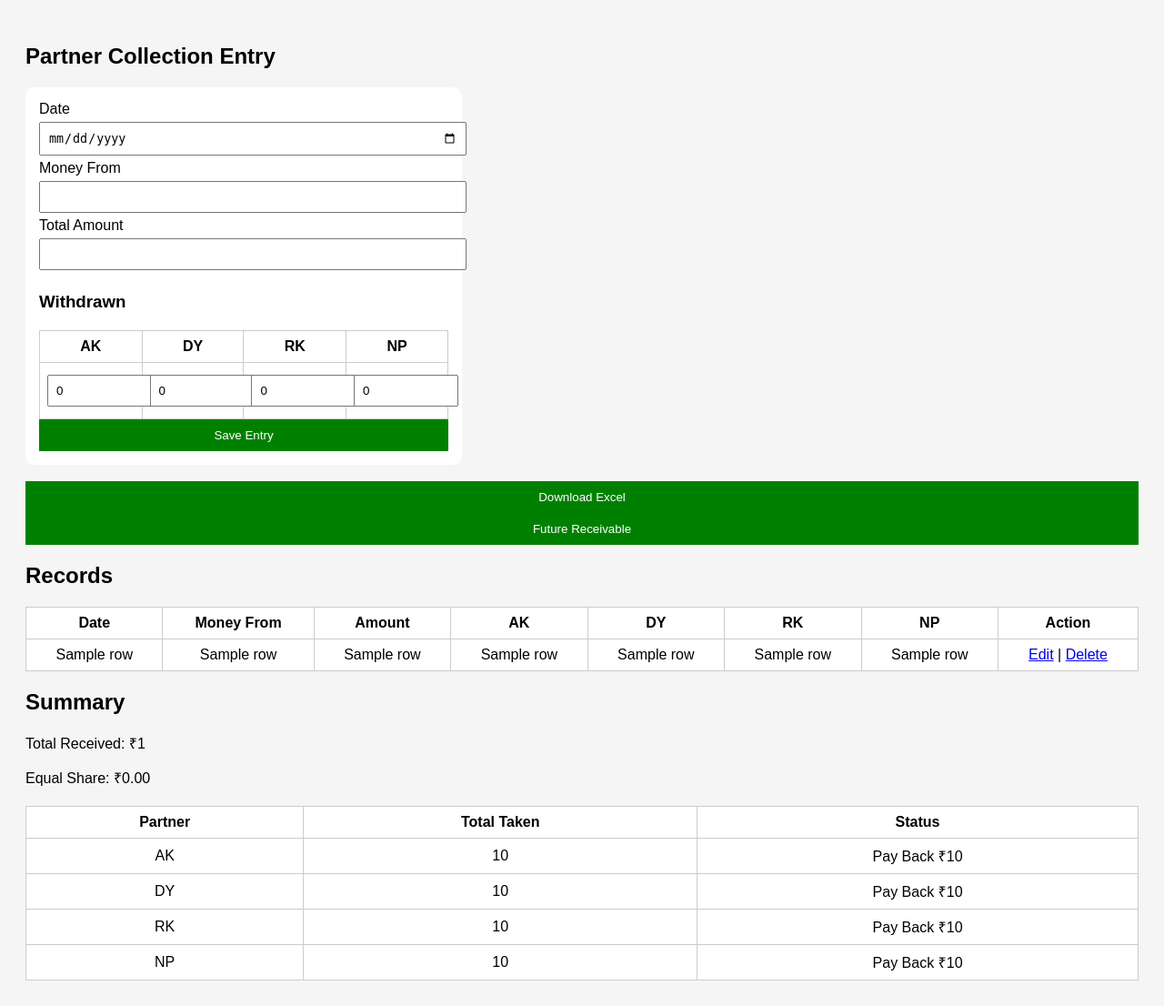
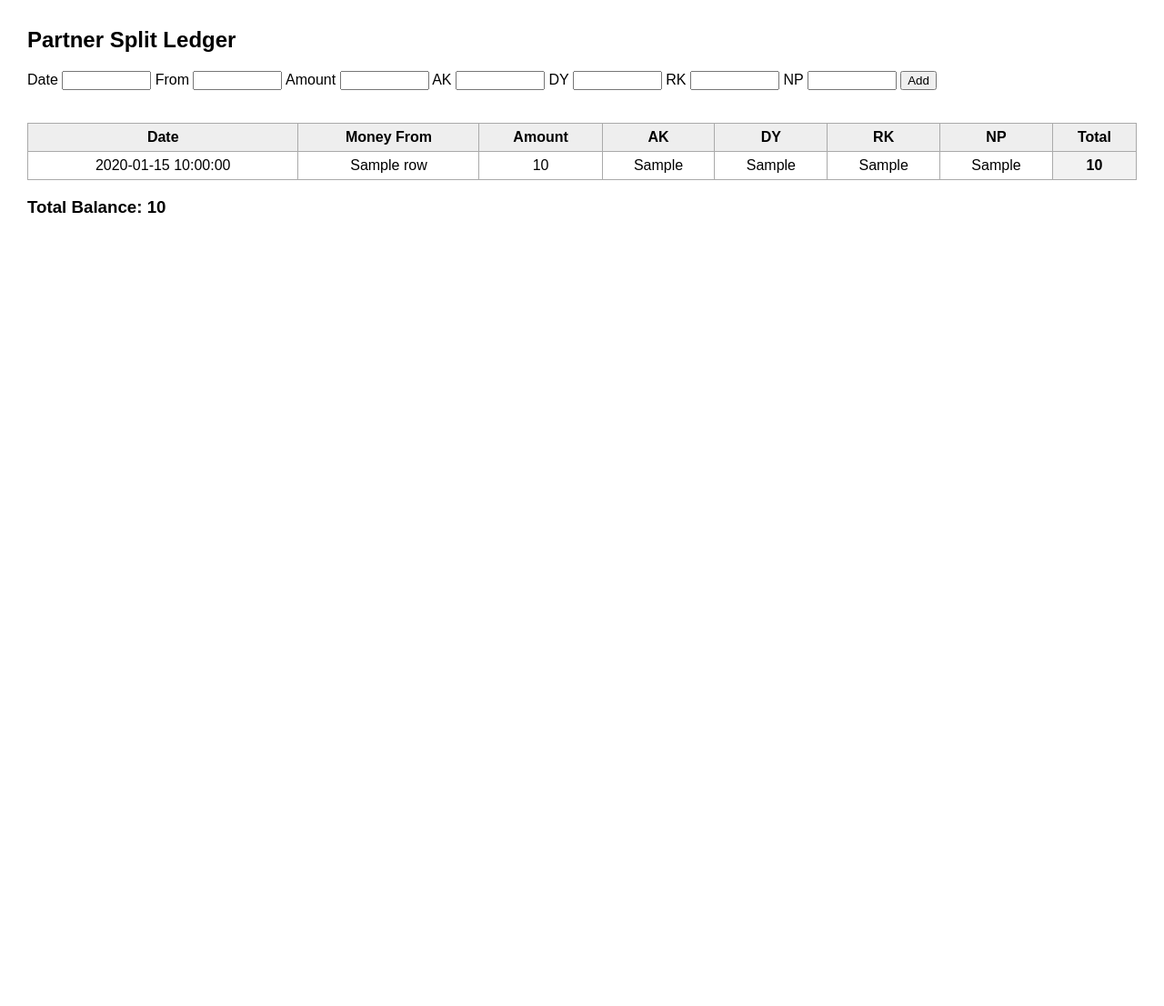
Before and after one commit to avinash4211-sys/MASTI, a Flask app: template templates/index.html in a window 1280 px wide. Shown: the whole page at 91% size. After the commit the page ends 234 px from the top, so only its background shows below. Run offline with Flask 3, Linux system fonts and the light colour scheme; the template is opened without the code that fills it: most values are stand-ins (such as "Sample title", 1, 10 or a date in 2020); some libraries are stand-ins or nearby versions.

Commit message:
fix full template

```diff
--- a/templates/index.html
+++ b/templates/index.html
@@ -1,92 +1,64 @@
 <!DOCTYPE html>
+
 <html>
 <head>
     <title>Partner Ledger</title>
     <style>
-        body{font-family:Arial;background:#f5f5f5;padding:20px}
-        .box{background:white;padding:15px;border-radius:10px;width:450px}
-        input{width:100%;padding:8px;margin:5px 0}
-        button{padding:10px;background:green;color:white;border:none;width:100%}
-        table{margin-top:20px;border-collapse:collapse;width:100%;background:white}
-        th,td{border:1px solid #ccc;padding:8px;text-align:center}
+        body { font-family: Arial; margin: 30px; }
+        table { border-collapse: collapse; width: 100%; }
+        th, td { border:1px solid #aaa; padding:6px; text-align:center; }
+        th { background:#eee; }
+        input { width:90px; }
+        .total { font-weight:bold; background:#f2f2f2; }
     </style>
 </head>
+
 <body>
 
-<h2>Partner Collection Entry</h2>
+<h2>Partner Split Ledger</h2>
 
-<div class="box">
 <form method="POST" action="/add">
-    Date <input type="date" name="date" required>
-    Money From <input type="text" name="from" required>
-    Total Amount <input type="number" name="amount" required>
+    Date <input name="date" required>
+    From <input name="from_name" required>
+    Amount <input name="amount" type="number" step="0.01" required>
+    AK <input name="ak" type="number" step="0.01">
+    DY <input name="dy" type="number" step="0.01">
+    RK <input name="rk" type="number" step="0.01">
+    NP <input name="np" type="number" step="0.01">
+    <button type="submit">Add</button>
+</form>
 
-    <h3>Withdrawn</h3>
-    <table>
-    <tr><th>AK</th><th>DY</th><th>RK</th><th>NP</th></tr>
-    <tr>
-        <td><input type="number" name="AK" value="0"></td>
-        <td><input type="number" name="DY" value="0"></td>
-        <td><input type="number" name="RK" value="0"></td>
-        <td><input type="number" name="NP" value="0"></td>
-    </tr>
-    </table>
+<br><br>
 
-    <button type="submit">Save Entry</button>
-</form>
-</div>
-
-<br>
-<a href="/export"><button>Download Excel</button></a>
-<a href="/receivable"><button>Future Receivable</button></a>
-
-<h2>Records</h2>
 <table>
 <tr>
-<th>Date</th><th>Money From</th><th>Amount</th>
-<th>AK</th><th>DY</th><th>RK</th><th>NP</th>
-<th>Action</th>
+<th>Date</th>
+<th>Money From</th>
+<th>Amount</th>
+<th>AK</th>
+<th>DY</th>
+<th>RK</th>
+<th>NP</th>
+<th>Total</th>
 </tr>
 
 {% for r in rows %}
+
 <tr>
-<td>{{r[1]}}</td>
-<td>{{r[2]}}</td>
-<td>{{r[3]}}</td>
-<td>{{r[4]}}</td>
-<td>{{r[5]}}</td>
-<td>{{r[6]}}</td>
-<td>{{r[7]}}</td>
-<td>
-<a href="/edit/{{r[0]}}">Edit</a> |
-<a href="/delete/{{r[0]}}" onclick="return confirm('Delete entry?')">Delete</a>
-</td>
+<td>{{ r.date }}</td>
+<td>{{ r.from_name }}</td>
+<td>{{ r.amount }}</td>
+<td>{{ r.ak }}</td>
+<td>{{ r.dy }}</td>
+<td>{{ r.rk }}</td>
+<td>{{ r.np }}</td>
+<td class="total">{{ r.total }}</td>
 </tr>
 {% endfor %}
+
 </table>
 
-<h2>Summary</h2>
-<p>Total Received: ₹{{total_amount}}</p>
-<p>Equal Share: ₹{{"%.2f"|format(equal)}}</p>
-
-<table>
-<tr><th>Partner</th><th>Total Taken</th><th>Status</th></tr>
-
-{% set names=['AK','DY','RK','NP'] %}
-{% for i in range(4) %}
-<tr>
-<td>{{names[i]}}</td>
-<td>{{totals[i]}}</td>
-<td>
-{% if balances[i] > 0 %}
-Pay Back ₹{{balances[i]}}
-{% elif balances[i] < 0 %}
-Receive ₹{{-balances[i]}}
-{% else %}Settled{% endif %}
-</td>
-</tr>
-{% endfor %}
-</table>
+<h3>Total Balance: {{ balance }}</h3>
 
 </body>
 </html>
```
